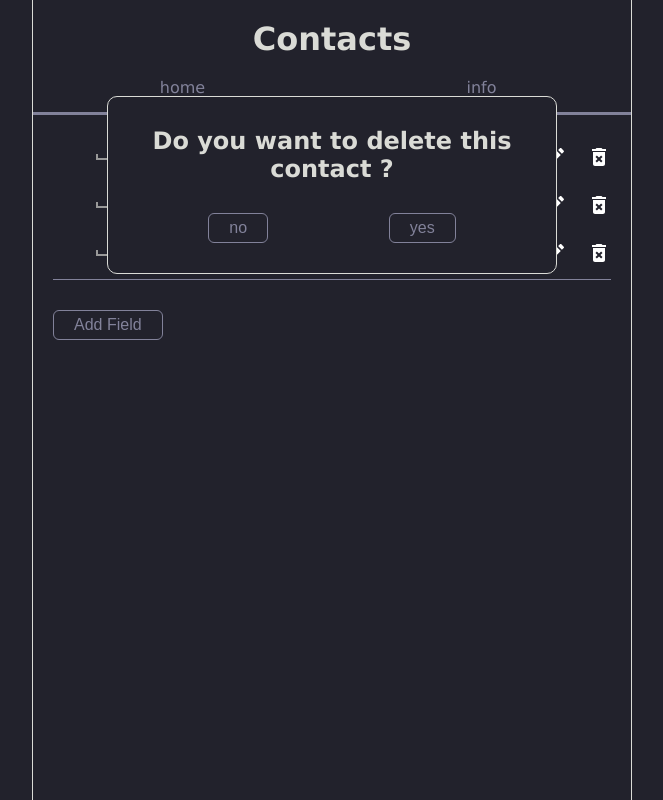
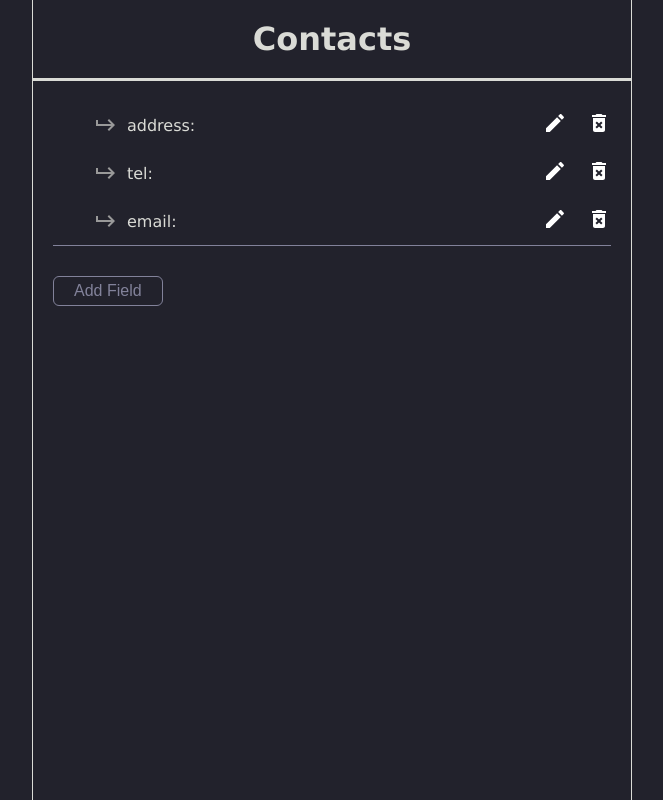
Before and after one commit to AmadeusDeadDmytro/test-vue-contacts, a Vue app in the folder test-contacts/: page /info/1 in a window 1280 px wide. Shown: the whole page, without its empty margins (308-971 px from the left). Built offline with nearby package versions, Linux system fonts and the light colour scheme.

Commit message:
Info Page Done

```diff
--- a/test-contacts/package.json
+++ b/test-contacts/package.json
@@ -12,7 +12,8 @@
     "md5": "^2.3.0",
     "vue": "^3.0.0-0",
     "vue-router": "^4.0.0-beta.13",
-    "vuex": "^4.0.0-beta.4"
+    "vuex": "^4.0.0-beta.4",
+    "vuex-persistedstate": "^4.0.0-beta.1"
   },
   "devDependencies": {
     "@vue/cli-plugin-babel": "~4.5.0",
--- a/test-contacts/src/components/AddContact.vue
+++ b/test-contacts/src/components/AddContact.vue
@@ -45,8 +45,8 @@
 			const addContact = (form) => {
 				let contact = {...form}
 				contact.id = md5(contact.name + contact.telephone)
-
 				store.commit("addContact", contact);
+				store.commit("toggleAddForm");
 			};
 			return { toggleAddForm, addContact, contacts };
 		},
--- a/test-contacts/src/components/ConfirmModal.vue
+++ b/test-contacts/src/components/ConfirmModal.vue
@@ -7,13 +7,9 @@
             <div class="confirm_modal_btn">
                 <Button
                     text="no"
-                    v-if="!isOpenAddForm"
-                    @click="toggleAddForm()"
                 />
                 <Button
                     text="yes"
-                    v-if="!isOpenAddForm"
-                    @click="toggleAddForm()"
                 />
             </div>
         </div>
@@ -46,7 +42,7 @@
 
         .confirm_modal_wrap {
             left: 50%;
-            top: 12%;
+            top: 42%;
             display: flex;
             justify-content: center;
             position: fixed;
--- a/test-contacts/src/components/Header.vue
+++ b/test-contacts/src/components/Header.vue
@@ -1,14 +1,6 @@
 <template>
 	<div class="header">
 		<h1>Contacts</h1>
-		<div class="header_nav">
-			<div class="header_link">
-				<router-link to="/">home</router-link>
-			</div>
-			<div class="header_link">
-				<router-link to="/info">info</router-link>
-			</div>
-		</div>
 	</div>
 </template>
 
@@ -23,6 +15,8 @@
 	@import '../scss/colors';
 
 	.header {
+		border-bottom: 3px solid $light;
+
 		h1 {
 			color: $light;
 			width: 100%;
@@ -30,29 +24,5 @@
 			font-size: 32px;
 			padding: 20px 0;
 		}
-
-		.header_nav {
-			display: flex;
-			justify-content: space-between;
-			align-items: center;
-
-			.header_link {
-				width: 50%;
-				text-align: center;
-
-				a{
-					color: $grey;
-					border-bottom: 3px solid $grey;
-					display: block;
-					padding-bottom: 15px;
-				}
-				a.router-link-active{
-					color: $light;
-					font-size: 16px;
-					border-color: $light;
-				}
-
-			}
-		}
 	}
 </style>
--- a/test-contacts/src/pages/Home.vue
+++ b/test-contacts/src/pages/Home.vue
@@ -4,7 +4,7 @@
 			<li class="contacts_item" v-for="contact in contacts" :key="contact.name">
 				<span class="contact_name">{{ contact.name }}</span>
 				<div class="contact_icons_block">
-					<router-link :to="{path: '/info/' + contact.id, props: {contact: contact}}">
+					<router-link :to="{path: '/info/' + contact.id}">
 						<img
 							class="contact_icon"
 							src="@/assets/visibility-24px.svg"
--- a/test-contacts/src/pages/Info.vue
+++ b/test-contacts/src/pages/Info.vue
@@ -2,14 +2,14 @@
 	<div class="info">
 		<div class="info_form_group">
 			<div class="info_fm_fields">
-				<h2 class="info_title_name">{{ $route.params.name }}</h2>
+				<h2 class="info_title_name">{{ contactInfo.name }}</h2>
 
 				<ul class="info_list">
 					<li class="info_item">
 						<div class="info_text_block">
 							<img class="info_icon_tab" src="@/assets/keyboard_return-24px.svg">
 							<span class="info_name">address:</span>
-							<span class="info_value">Макарова 6 кв 55</span>
+							<span class="info_value">{{ contactInfo.address }}</span>
 						</div>
 
 						<div class="info_icons_block">
@@ -22,7 +22,7 @@
 						<div class="info_text_block">
 							<img class="info_icon_tab" src="@/assets/keyboard_return-24px.svg">
 							<span class="info_name">tel:</span>
-							<span class="info_value">+380 (067) 6789874</span>
+							<span class="info_value">{{ contactInfo.telephone }}</span>
 						</div>
 
 						<div class="info_icons_block">
@@ -34,7 +34,7 @@
 						<div class="info_text_block">
 							<img class="info_icon_tab" src="@/assets/keyboard_return-24px.svg">
 							<span class="info_name">email:</span>
-							<span class="info_value">test@gmail.com</span>
+							<span class="info_value">{{ contactInfo.email }}</span>
 						</div>
 
 						<div class="info_icons_block">
@@ -46,7 +46,6 @@
 
 			</div>
 			<Button text="Add Field" />
-            <Modal/>
 		</div>
 	</div>
 </template>
@@ -54,13 +53,24 @@
 <script>
 	// import Input from '../components/Input'
 	import Button from '../components/Button';
-	import Modal from '../components/ConfirmModal';
+	// import Modal from '../components/ConfirmModal';
 
 	export default {
 		name: 'Info',
-		components: {Button, Modal},
+		components: {Button},
+        data(){
+			return{
+				contactInfo: {},
+			}
+        },
 		created(){
-			console.log(this.$route)
+			const contacts = this.$store.state.contacts
+
+			Object.keys(contacts).forEach(el => {
+				if(contacts[el].id === this.$route.params.id){
+					this.contactInfo = contacts[el];
+				}
+			})
 		}
 	};
 </script>
--- a/test-contacts/src/router.js
+++ b/test-contacts/src/router.js
@@ -14,6 +14,10 @@ const routes = [
 		component: Info,
 		props: true
 	},
+	{
+		path: '/:catchAll(.*)',
+		component: Home
+	}
 ];
 const router = createRouter({ history, routes });
 
--- a/test-contacts/src/store.js
+++ b/test-contacts/src/store.js
@@ -1,19 +1,22 @@
 import { createStore } from 'vuex'
-
+import createPersistedState from 'vuex-persistedstate'
 
 const store = createStore({
 	state (){
 		return{
 			isOpenAddForm: false,
-			contacts: []
+			contacts: {}
 		}
 	},
+	plugins: [createPersistedState({
+		storage: window.sessionStorage,
+	})],
 	mutations: {
 		toggleAddForm: state => {
 			state.isOpenAddForm = !state.isOpenAddForm
 		},
 		addContact: (state, contact) => {
-			state.contacts = [...state.contacts, contact]
+			state.contacts[contact.id] = contact
 		}
 	},
 })
```
Also changed, not shown: 1 other file (tests, documents, lock files or other folders).
